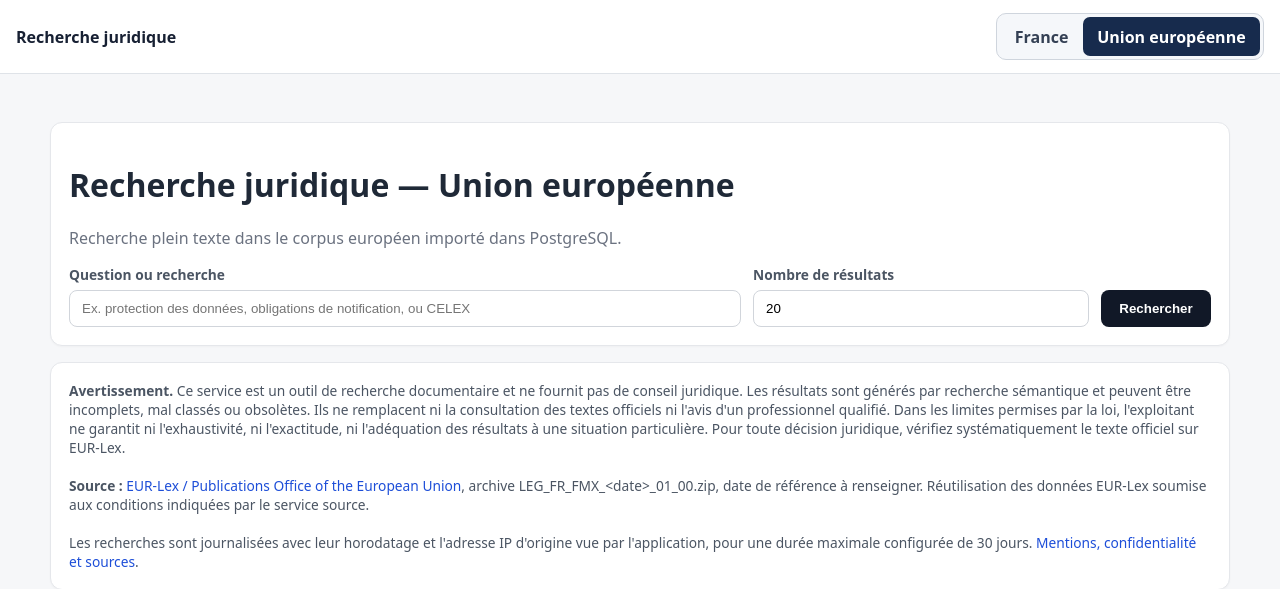
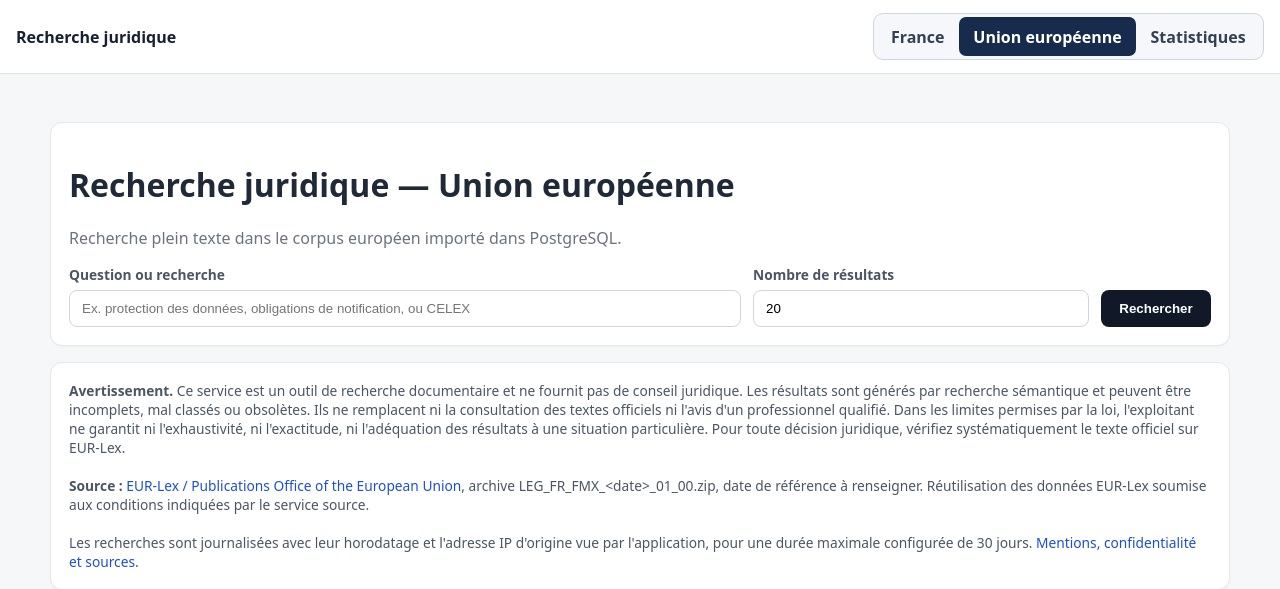
Before and after one commit to francoisplancke/code, a Flask app: page /eu in a window 1280 px wide. Shown: the top 589 px of the page. Run offline with Flask 3, Linux system fonts and the light colour scheme; parts of the project's set-up code (start-up, migrations or seed data) failed here and were passed over; some libraries are stand-ins or nearby versions.

Commit message:
statistics

```diff
--- a/requirements.txt
+++ b/requirements.txt
@@ -4,4 +4,4 @@ pgvector
 psycopg[binary]
 sentence-transformers
 torch
-tqdmgunicorn>=23,<24
+tqdm
--- a/templates/_corpus_nav.html
+++ b/templates/_corpus_nav.html
@@ -1 +1 @@
-<header class="r732-head"><a class="r732-brand" href="{{url_for('index')}}">Recherche juridique</a><nav class="r732-switch" aria-label="Corpus de recherche"><a href="{{url_for('index')}}" class="r732-tab {{'active' if active_corpus=='fr' else ''}}" {% if active_corpus=='fr' %}aria-current="page"{% endif %}>France</a><a href="{{url_for('eu_search')}}" class="r732-tab {{'active' if active_corpus=='eu' else ''}}" {% if active_corpus=='eu' %}aria-current="page"{% endif %}>Union européenne</a></nav></header>
+<header class="r732-head"><a class="r732-brand" href="{{url_for('index')}}">Recherche juridique</a><nav class="r732-switch" aria-label="Corpus de recherche"><a href="{{url_for('index')}}" class="r732-tab {{'active' if active_corpus=='fr' else ''}}" {% if active_corpus=='fr' %}aria-current="page"{% endif %}>France</a><a href="{{url_for('eu_search')}}" class="r732-tab {{'active' if active_corpus=='eu' else ''}}" {% if active_corpus=='eu' %}aria-current="page"{% endif %}>Union européenne</a><a href="{{url_for('stats_page')}}" class="r732-tab {{'active' if active_corpus=='stats' else ''}}" {% if active_corpus=='stats' %}aria-current="page"{% endif %}>Statistiques</a></nav></header>
```
